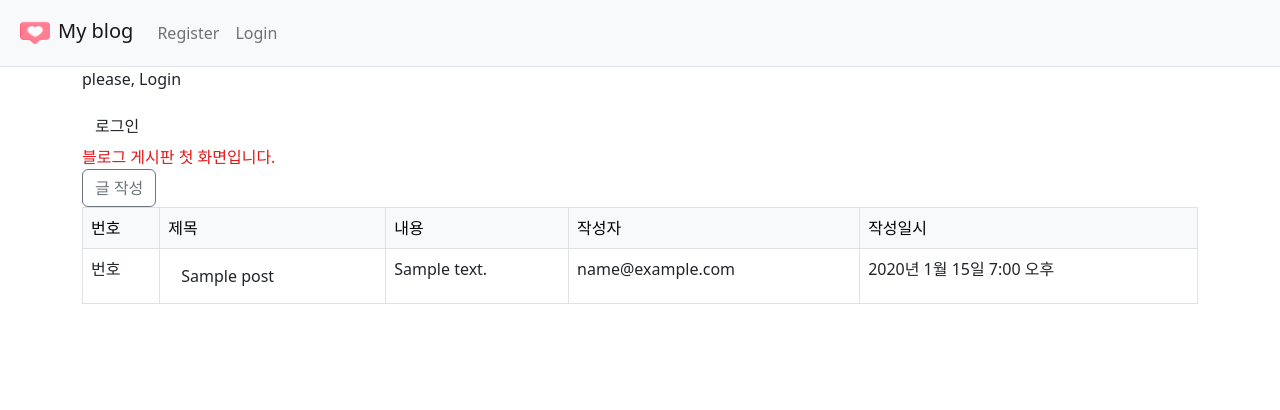
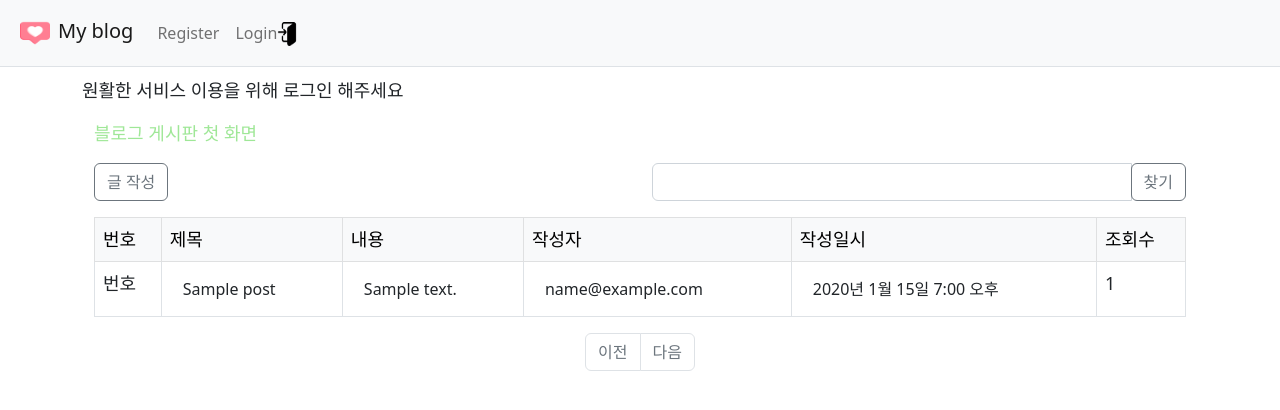
Before and after one commit to kimyeoju/Django-blog, a Django app: page /blog/ in a window 1280 px wide. Shown: the top 410 px of the page. Run offline with Django 4.2, Linux system fonts and the light colour scheme; tables that the repository leaves empty hold one stand-in row (values such as "Sample post").

Commit message:
검색기능 구현중

```diff
--- a/projects/blog/models.py
+++ b/projects/blog/models.py
@@ -11,6 +11,12 @@ class Post(models.Model):
     writer = models.ForeignKey(User, on_delete=models.CASCADE)
     created_at = models.DateTimeField(auto_now_add=True)
     updated_at = models.DateTimeField(auto_now=True)
+    hits = models.PositiveIntegerField(default=0)
 
     def __str__(self):
         return self.title
+
+    @property
+    def click(self):
+        self.hits += 1
+        self.save()
--- a/projects/blog/static/css/list.css
+++ /dev/null
@@ -1,3 +0,0 @@
-.main-title{
-    color: rgb(227, 23, 23);
-}
--- /dev/null
+++ b/projects/blog/static/css/login.css
@@ -0,0 +1,3 @@
+.main-color{
+    color: blueviolet;
+}
--- /dev/null
+++ b/projects/blog/static/css/main.css
@@ -0,0 +1,8 @@
+.main-bg{
+    background-color: white;
+}
+
+.container{
+    margin-top: 10px;
+    font-size: large;
+}
--- /dev/null
+++ b/projects/blog/static/css/post_list.css
@@ -0,0 +1,3 @@
+.main-content{
+    color: rgba(41, 201, 23, 0.449);
+}
--- a/projects/blog/templates/blog/post_detail.html
+++ b/projects/blog/templates/blog/post_detail.html
@@ -1,6 +1,7 @@
 {% extends 'base.html' %}
 
 {% block content%}
+{{ post.click }}
 <h1>
     {{ title }}
 </h1>
--- a/projects/blog/templates/blog/post_list.html
+++ b/projects/blog/templates/blog/post_list.html
@@ -1,10 +1,28 @@
 {% extends 'base.html' %}
 
 {% block content %}
-    <div class='main-title'>
-        블로그 게시판 첫 화면입니다.
+<div class="container my-3">
+    <div class='main-content'>
+        블로그 게시판 첫 화면
     </div>
-    <a href="{% url 'blog:write' %}" class="btn btn-outline-secondary">글 작성</a>
+
+    <div class="row my-3">
+        <div class="col-6">
+            <a href="{% url 'blog:write' %}" class="btn btn-outline-secondary">글 작성</a>
+        </div>
+        <div class="col-6 ">
+            <div class="input-group">
+                <input type="text" id="search_kw" class="form-control" value="{{ kw|default_if_none:'' }}">
+                <div class="input-group-append">
+                    <button class="btn btn-outline-secondary" type="button" id="btn_search">찾기</button>
+                </div>
+            </div>
+        </div>
+    </div>
+
+
+
+
     {% if posts %}
         <table class="table table-bordered">
             <thead class="table-light">
@@ -14,6 +32,7 @@
                     <td>내용</td>
                     <td>작성자</td>
                     <td>작성일시</td>
+                    <td>조회수</td>
                 </tr>
             </thead>
             <tbody>
@@ -21,9 +40,11 @@
                 <tr>
                     <td>번호</td>
                     <td><a href="{% url 'blog:detail' post_id=post.id %}" class="btn">{{ post.title }}</a></td>
-                    <td>{{ post.content }}</td>
-                    <td>{{ post.writer }}</td>
-                    <td>{{ post.created_at }}</td>
+                    <td><a href="{% url 'blog:detail' post_id=post.id %}" class="btn">{{ post.content }}</a></td>
+                    <td><a href="{% url 'blog:detail' post_id=post.id %}" class="btn">{{ post.writer }}</a></td>
+                    <td><a href="{% url 'blog:detail' post_id=post.id %}" class="btn">{{ post.created_at }}</a></td>
+                    <!-- 조회수 -->
+                    <td>{{ post.hits }}</td>
                 </tr>
                 {% endfor %}
             </tbody>
@@ -31,5 +52,73 @@
     {% else %}
     <p>작성된 게시글이 없습니다.</p>
     {% endif %}
+</div>
+<!-- 페이징 처리 시작 -->
+<ul class="pagination justify-content-center">
+    <!-- 이전페이지 -->
+    {% if post_list.has_previous %}
+    <li class="page-item">
+        <a class="page-link" data-page="{{ post_list.previous_page_number }}"
+        href="javascript:void(0)">이전</a>
+    </li>
+    {% else %}
+    <li class="page-item disabled">
+        <a class="page-link" tabindex="-1" aria-disabled="true"
+        href="javascript:void(0)">이전</a>
+    </li>
+    {% endif %}
+    <!-- 페이지리스트 -->
+    {% for page_number in post_list.paginator.page_range %}
+    {% if page_number >= post_list.number|add:-5 and page_number <= post_list.number|add:5 %}
+    {% if page_number == post_list.number %}
+    <li class="page-item active" aria-current="page">
+        <a class="page-link" data-page="{{ page_number }}"
+        href="javascript:void(0)">{{ page_number }}</a>
+    </li>
+    {% else %}
+    <li class="page-item">
+        <a class="page-link" data-page="{{ page_number }}"
+        href="javascript:void(0)">{{ page_number }}</a>
+    </li>
+    {% endif %}
+    {% endif %}
+    {% endfor %}
+    <!-- 다음페이지 -->
+    {% if post_list.has_next %}
+    <li class="page-item">
+        <a class="page-link" data-page="{{ post_list.next_page_number }}"
+        href="javascript:void(0)">다음</a>
+    </li>
+    {% else %}
+    <li class="page-item disabled">
+        <a class="page-link" tabindex="-1" aria-disabled="true"
+        href="javascript:void(0)">다음</a>
+    </li>
+    {% endif %}
+</ul>
+<!-- 페이징처리 끝 -->
+<form id="searchForm" action="{% url 'blog:search' %}" method="get">
+    <input type="hidden" id="kw" name="kw" value="{{ kw|default_if_none:'' }}">
+    <input type="hidden" id="page" name="page" value="{{ page }}">
+</form>
 
 {% endblock %}
+
+<!-- 검색 스크립트 -->
+{% block script %}
+<script type='text/javascript'>
+    const page_elements = document.getElementsByClassName("page-link");
+    Array.from(page_elements).forEach(function(element) {
+        element.addEventListener('click', function() {
+            document.getElementById('page').value = this.dataset.page;
+            document.getElementById('searchForm').submit();
+        });
+    });
+    const btn_search = document.getElementById("btn_search");
+    btn_search.addEventListener('click', function() {
+        document.getElementById('kw').value = document.getElementById('search_kw').value;
+        document.getElementById('page').value = 1;  // 검색버튼을 클릭할 경우 1페이지부터 조회한다.
+        document.getElementById('searchForm').submit();
+    });
+    </script>
+{% endblock %}
--- a/projects/blog/templates/blog/post_search.html
+++ /dev/null
@@ -1,5 +0,0 @@
-{% extends 'base.html' %}
-
-{% block content %}
-
-{% endblock %}
--- a/projects/blog/urls.py
+++ b/projects/blog/urls.py
@@ -20,5 +20,5 @@ urlpatterns = [
     path('detail/<int:post_id>/delete/', views.Delete.as_view(), name='delete'),
 
     # 글 검색
-    path('search/', views.SearchList.as_view(), name='search'),
+    path('search/', views.search, name='search'),
 ]
--- a/projects/blog/views.py
+++ b/projects/blog/views.py
@@ -4,6 +4,7 @@ from django.contrib.auth.mixins import LoginRequiredMixin
 from .models import Post
 from .forms import PostForm
 from django.db.models import Q
+from django.core.paginator import Paginator
 
 
 # 글 목록 조회
@@ -101,14 +102,21 @@ class Delete(View):
 
 
 # 글 검색
-class SearchList(View):
-    def get(self, request):
-        search_query = request.GET.get('search', '')
-        posts = Post.objects.filter(
-            Q(title__icontains=search_query) | Q(content__icontains=search_query)
-        )
+def search(request):
+    page = request.Get.get('page', 1) # 페이지
+    kw = request.Get.get('kw', '') # 검색어
+    post_list = Post.objects.all()
+    if kw:
+        post_list = post_list.filter(
+            Q(title__icontains=kw) |
+            Q(content__icontains=kw) |
+            Q(writer__username__icontains=kw)
+        ).distinct()
+        paginator = Paginator(post_list, 10)
+        page_obj = paginator.get_page(page)
         context = {
-            'search_query': search_query,
-            'posts': posts
+            'post_list': page_obj,
+            'page': page,
+            'kw': kw
         }
         return render(request, 'blog/post_list.html', context)
--- a/projects/templates/base.html
+++ b/projects/templates/base.html
@@ -8,21 +8,25 @@
     <title>
         {% block title %} {{ title }} {% endblock %}
     </title>
-    <link rel="stylesheet" href="{% static 'css/list.css' %}">
+    <link rel="stylesheet" href="{% static 'css/main.css' %}">
+    <link rel="stylesheet" href="{% static 'css/post_list.css' %}">
+    <link rel="stylesheet" href="{% static 'css/register.css' %}">
+    <link rel="stylesheet" href="{% static 'css/login.css' %}">
 </head>
-<body>
+<body class="main-bg">
     {% include 'navbar.html' %}
     <div class="container">
         {% if user.is_authenticated %}
-            <p>Welcome, {{ user.email }}</p>
-            <a href="{% url 'users:logout' %}" class="btn">로그아웃</a>
+            <p>환영합니다, {{ user.email }} 님</p>
         {% else %}
-            <p>please, Login</p>
-            <a href="{% url 'users:login' %}" class="btn">로그인</a>
+            <p>원활한 서비스 이용을 위해 로그인 해주세요</p>
         {% endif %}
 
         <!-- 렌더링 화면 -->
-        {% block content%}
+        {% block content %}
+        {% endblock %}
+
+        {% block script %}
         {% endblock %}
     </div>
 
--- a/projects/templates/navbar.html
+++ b/projects/templates/navbar.html
@@ -15,18 +15,18 @@
             <ul class="navbar-nav me-auto mb-2 mb-lg-0">
                 <!-- 로그인 된 사람만 로그아웃, 글 작성 버튼 보임 -->
                 {% if user.is_authenticated %}
-                <li class="nav-item">
-                    <a class="nav-link" href="{% url 'blog:write' %}" class="btn">Write</a>
+                <li>
+                    <a class="nav-link" href="{% url 'blog:write' %}" class="btn">Write<img src="/static/img/write.png" alt="" width="20" height="24" class="d-inline-block align-text-top"></a>
                 </li>
                 <li>
-                    <a class="nav-link" href="{% url 'users:logout' %}" class="btn">Logout</a>
+                    <a class="nav-link" href="{% url 'users:logout' %}" class="btn">Logout<img src="/static/img/logout.png" alt="" width="20" height="24" class="d-inline-block align-text-top"></a>
                 </li>
                 {% else %}
                 <li class="nav-item">
                     <a class="nav-link" href="{% url 'users:register' %}" class="btn">Register</a>
                 </li>
-                <li class="nav-item">
-                    <a class="nav-link" href="{% url 'users:login' %}" class="btn">Login</a>
+                <li>
+                    <a class="nav-link" href="{% url 'users:login' %}" class="btn">Login<img src="/static/img/login.png" alt="" width="20" height="24" class="d-inline-block align-text-top"></a>
                 </li>
                 {% endif %}
             </ul>
--- a/projects/users/templates/user/user_login.html
+++ b/projects/users/templates/user/user_login.html
@@ -1,7 +1,7 @@
 {% extends 'base.html' %}
 
 {% block content %}
-<h1>
+<h1 class="main-color">
     {{ title }}
 </h1>
 <h2>로그인 페이지</h2>
```
Also changed, not shown: projects/blog/migrations/0003_post_hits.py (added), projects/blog/static/css/register.css (added), projects/blog/static/img/login.png (added), projects/blog/static/img/logout.png (added), projects/blog/static/img/write.png (added).
